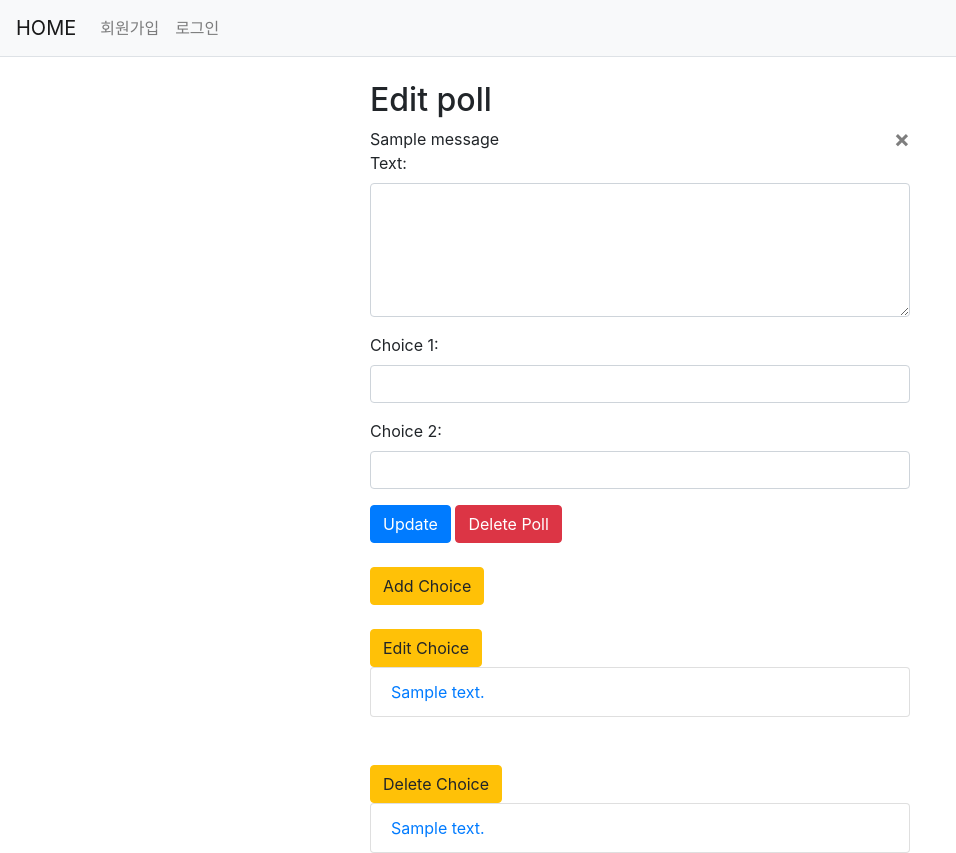
After one commit to parkdavgit/django-deploy-test, a Django app: template templates/poll_edit.html in a window 1280 px wide. The commit adds this page. Shown: the whole page, without its empty margins (0-956 px from the left). Run offline with Django 3.2, Linux system fonts and the light colour scheme; the template is opened without the code that fills it: values that come from a table or form of the project are taken from there, others are empty; tables that the repository leaves empty hold one stand-in row (values such as "Sample post"); one stand-in notice (Sample message) is shown; parts of the project's set-up code (start-up, migrations or seed data) failed here and were passed over; some libraries are stand-ins or nearby versions.

Commit message:
this directory

```diff
--- /dev/null
+++ b/templates/poll_edit.html
@@ -0,0 +1,64 @@
+{% extends 'base.html' %}
+
+{% block contents %}
+<div class="container">
+    <div class="row center">
+        <div class="col-md-6 offset-md-3">
+            <h2>Edit poll</h2>
+            {% if messages %}
+            {% if messages %}
+            <div class="messages">
+                {% for message in messages %}
+                <div {% if message.tags %} class="{{ message.tags }}" {% endif %}>{{ message }}
+                    <button type="button" class="close" data-dismiss="alert" aria-label="Close">
+                        <span aria-hidden="true">&times;</span>
+                    </button>
+                </div>
+                {% endfor %}
+            </div>
+            {% endif %}
+            {% endif %}
+            <form action="" method="POST">
+                {% csrf_token %}
+                {% for field in form %}
+                <div class="form-group">
+                    {{ field.errors }}
+                    {{ field.label_tag }}
+                    {{ field }}
+                </div>
+                {% endfor %}
+                <button type="submit" class="btn btn-primary">Update</button>
+                <a class="btn btn-danger" href="#" role="button" onclick="return confirm('Are you sure?')">Delete Poll</a>
+                <br>
+                <br>
+                <a class="btn btn-warning" href="#" role="button">Add Choice</a>
+
+
+                <br>
+                <br>
+                <a class="btn btn-warning" href="#" role="button">Edit Choice</a>
+                <ul class="list-group">
+                    {% for choice in poll.choice_set.all %}
+                    <li class="list-group-item"><a href="#"> {{ choice.choice_text }}</a>&nbsp</li>
+                    {% endfor %}
+                </ul>
+                <br>
+                <br>
+                <a class="btn btn-warning" href="#" role="button">Delete Choice</a>
+                <ul class="list-group">
+                    {% for choice in poll.choice_set.all %}
+                    <li class="list-group-item"><a href="#"> {{ choice.choice_text }}</a>&nbsp</li>
+                    {% endfor %}
+                </ul>
+
+
+
+
+            </form>
+
+
+
+        </div>
+    </div>
+</div>
+{% endblock %}
--- a/templates/user_list.html
+++ b/templates/user_list.html
@@ -28,7 +28,7 @@
       <a href="{% url 'end_poll' poll.id %}" data-toggle="tooltip" data-placement="top" title="End Poll"
           onclick="return confirm('Are you sure ?')"><i class="fas fa-step-forward float-right btn btn-danger btn-sm">End</i></a>
       {% endif %}
-      <a href="#" class="mr-3" data-toggle="tooltip" data-placement="top"
+      <a href="{% url 'edit' poll.id %}" class="mr-3" data-toggle="tooltip" data-placement="top"
       title="Edit Poll"><i class="fas fa-pencil-alt float-right btn btn-primary btn-sm mr-1">Edit</i></a>
       {% endif %}
 
```
